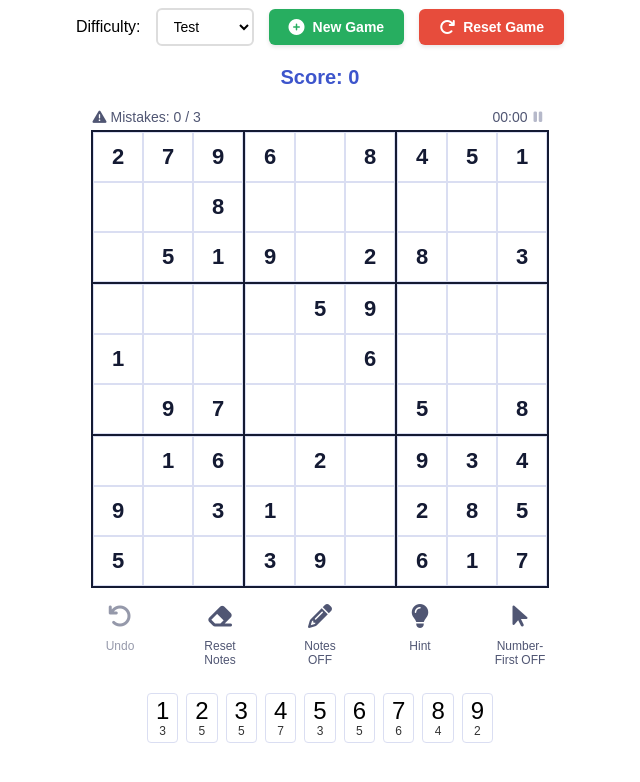
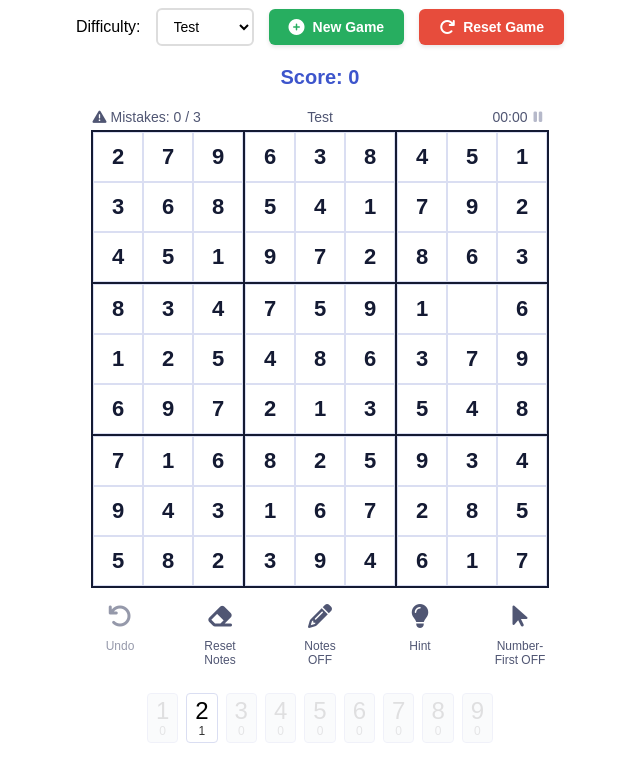
Before and after one commit to anna7461/sudoku-angular, an Angular app: page / in a window 1280 px wide. Shown: the top 782 px of the page, without its empty margins (320-960 px from the left). Built offline with nearby package versions, Linux system fonts and the light colour scheme.

Commit message:
fix: replace default difficulty to 'test' for consistency

```diff
--- a/src/app/sudoku/components/congratulations-modal/congratulations-modal.component.ts
+++ b/src/app/sudoku/components/congratulations-modal/congratulations-modal.component.ts
@@ -37,7 +37,7 @@ export class CongratulationsModalComponent implements OnInit, AfterViewInit {
   @Output() newGame = new EventEmitter<string>();
   @Output() closeModal = new EventEmitter<void>();
 
-  selectedDifficulty: string = 'easy';
+  selectedDifficulty: string = 'test';
   difficulties: { value: string; label: string }[] = [
     { value: 'test', label: 'Test' },
     { value: 'easy', label: 'Easy' },
@@ -48,7 +48,7 @@ export class CongratulationsModalComponent implements OnInit, AfterViewInit {
 
   ngOnInit() {
     if (this.gameData) {
-      this.selectedDifficulty = this.gameData.difficulty || 'easy';
+      this.selectedDifficulty = this.gameData.difficulty || 'test';
     }
   }
 
--- a/src/app/sudoku/components/controls/controls.component.ts
+++ b/src/app/sudoku/components/controls/controls.component.ts
@@ -21,7 +21,7 @@ export class ControlsComponent {
     { value: 'expert', label: 'Expert' }
   ];
 
-  selectedDifficulty: string = 'medium';
+  selectedDifficulty: string = 'test';
 
   onResetClick() {
     this.resetGame.emit();
--- a/src/app/sudoku/sudoku.component.ts
+++ b/src/app/sudoku/sudoku.component.ts
@@ -1213,7 +1213,7 @@ export class SudokuComponent implements OnInit {
 
     // 2. Create puzzle from solved board
     const puzzle = this.createPuzzleFromSolved(solvedBoard, difficulty);
-    this.currentDifficulty = difficulty || '';
+    this.currentDifficulty = difficulty || 'test';
 
     console.log(
       difficulty
@@ -1373,7 +1373,7 @@ export class SudokuComponent implements OnInit {
 
   private createPuzzleFromSolved(
     solvedBoard: number[][],
-    difficulty: 'test' | 'easy' | 'medium' | 'hard' | 'expert' = 'medium'
+    difficulty: 'test' | 'easy' | 'medium' | 'hard' | 'expert' = 'test'
   ): number[][] {
     // Copy the solved board
     const puzzle = solvedBoard.map(row => [...row]);
```
